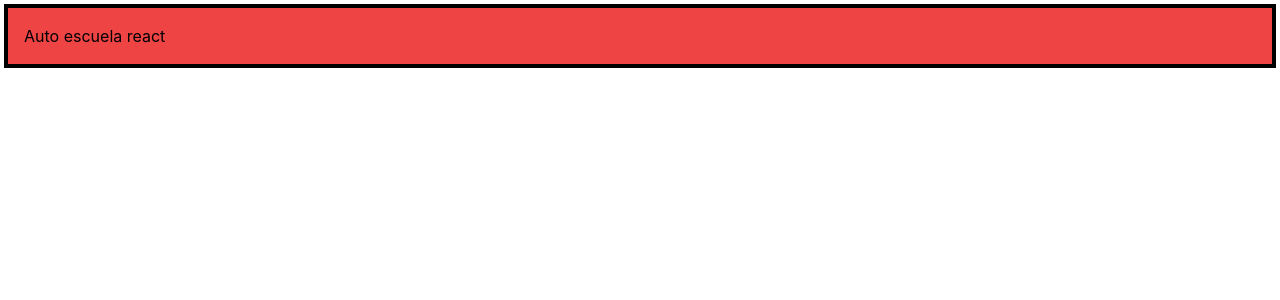
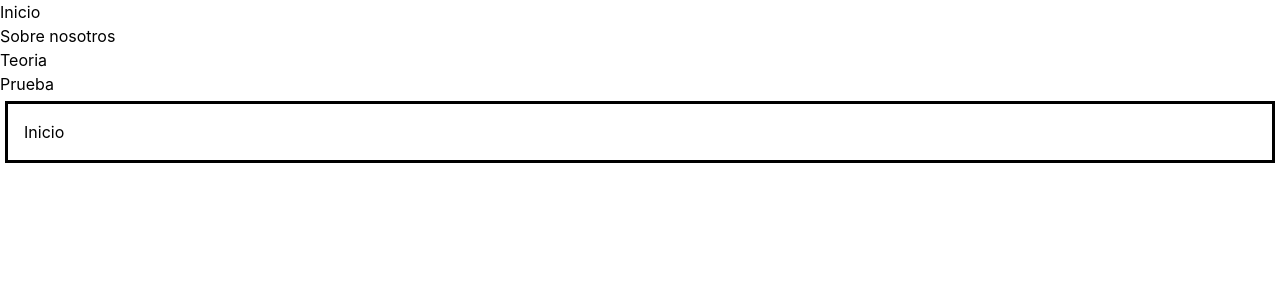
Before and after one commit to LeandroSpagnolo/auto-escuela-react, a React (Create React App) app: page / in a window 1280 px wide. Shown: the top 300 px of the page. Built offline with nearby package versions, Linux system fonts and the light colour scheme; a web font is replaced by a local one.

Commit message:
agregado navbar y las paginas correspondientes

```diff
--- a/package.json
+++ b/package.json
@@ -10,6 +10,7 @@
     "@testing-library/user-event": "^13.5.0",
     "react": "^18.2.0",
     "react-dom": "^18.2.0",
+    "react-router-dom": "^6.8.1",
     "react-scripts": "5.0.1",
     "web-vitals": "^2.1.4"
   },
--- a/src/App.js
+++ b/src/App.js
@@ -1,7 +1,21 @@
+import NavBar from "./NavBar";
+import {Route, Routes} from "react-router-dom"
+import Home from "./pages/Home";
+import AboutUs from "./pages/AboutUs";
+import Teoria from "./pages/Teoria";
+import Prueba from "./pages/Prueba";
+
+
 function App() {
   return (
     <div>
-      <h1 className="m-2 p-4 outline outline-4 bg-red-500">Auto escuela react</h1>
+      <NavBar />
+      <Routes>
+        <Route path="/" element={<Home />} />
+        <Route path="/AboutUs" element={<AboutUs />} />
+        <Route path="/Teoria" element={<Teoria />} />
+        <Route path="/Prueba" element={<Prueba />} />
+      </Routes>
     </div>
   );
 }
--- /dev/null
+++ b/src/NavBar.js
@@ -0,0 +1,23 @@
+import React from 'react'
+import {Link} from "react-router-dom"
+
+function NavBar() {
+  return (
+    <nav>
+        <Link to="/">Inicio</Link>
+        <ul>
+            <li>
+                <Link to="/AboutUs">Sobre nosotros</Link>
+            </li>
+            <li>
+                <Link to="/Teoria">Teoria</Link>
+            </li>
+            <li>
+                <Link to="/Prueba">Prueba</Link>
+            </li>
+        </ul>
+    </nav>
+  )
+}
+
+export default NavBar
--- a/src/index.js
+++ b/src/index.js
@@ -2,8 +2,11 @@ import React from 'react';
 import ReactDOM from 'react-dom/client';
 import './index.css';
 import App from './App';
+import { BrowserRouter } from "react-router-dom";
 
 const root = ReactDOM.createRoot(document.getElementById('root'));
 root.render(
-    <App />
+    <BrowserRouter>
+        <App />
+    </BrowserRouter>
 );
--- /dev/null
+++ b/src/pages/AboutUs.js
@@ -0,0 +1,11 @@
+import React from 'react'
+
+function AboutUs() {
+  return (
+    <div>
+        <h1>Sobre nosotros</h1>
+    </div>
+  )
+}
+
+export default AboutUs
--- /dev/null
+++ b/src/pages/Home.js
@@ -0,0 +1,11 @@
+import React from 'react'
+
+function Home() {
+  return (
+    <div>
+      <h1 className='m-2 p-4 outline'>Inicio</h1>
+    </div>
+  )
+}
+
+export default Home
--- /dev/null
+++ b/src/pages/Prueba.js
@@ -0,0 +1,11 @@
+import React from 'react'
+
+function Prueba() {
+  return (
+    <div>
+      <h1>Prueba</h1>
+    </div>
+  )
+}
+
+export default Prueba
--- /dev/null
+++ b/src/pages/Teoria.js
@@ -0,0 +1,11 @@
+import React from 'react'
+
+function Teoria() {
+  return (
+    <div>
+        <h1>Teoria</h1>
+    </div>
+  )
+}
+
+export default Teoria
```
Also changed, not shown: 1 other file (tests, documents, lock files or other folders).
